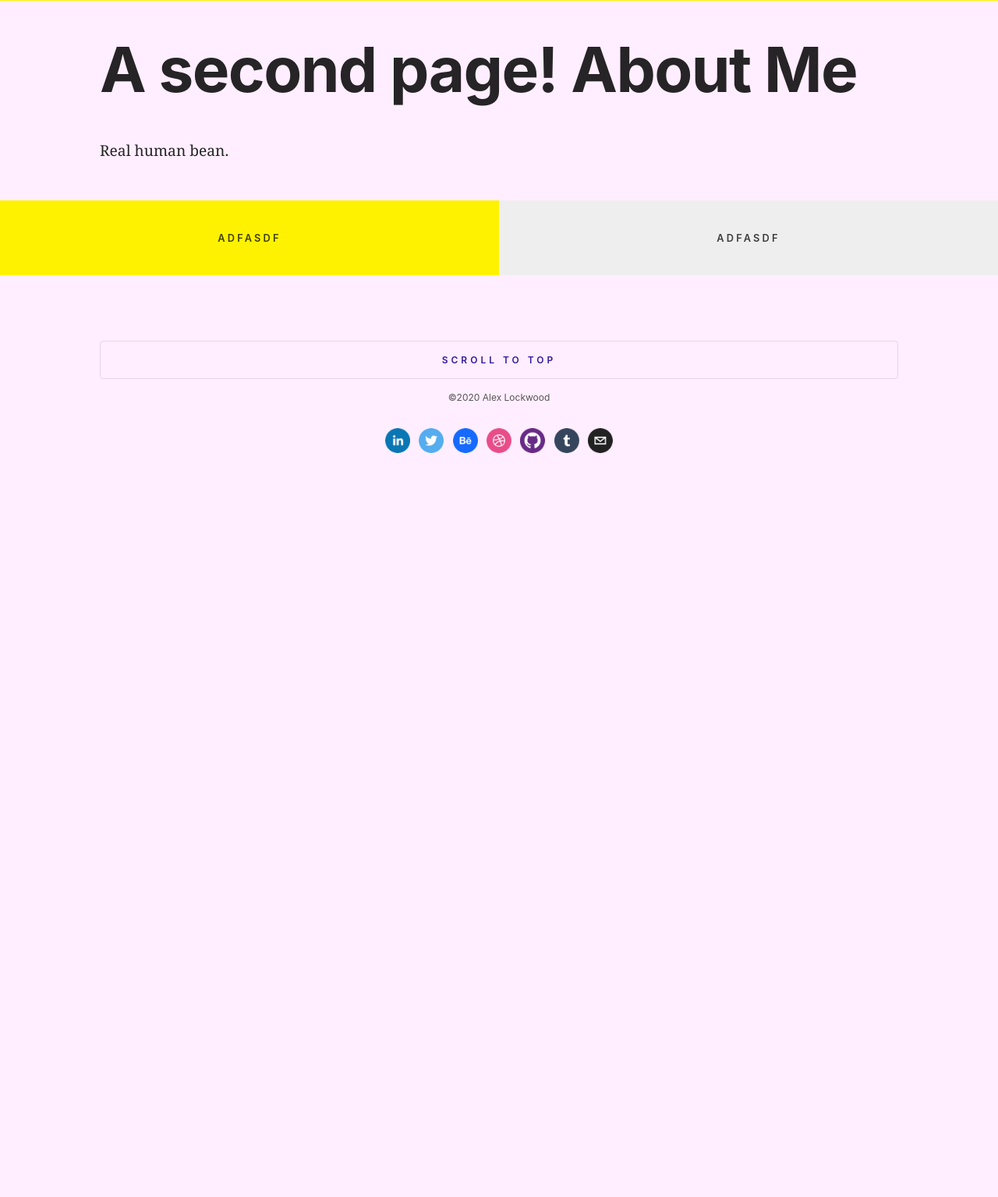
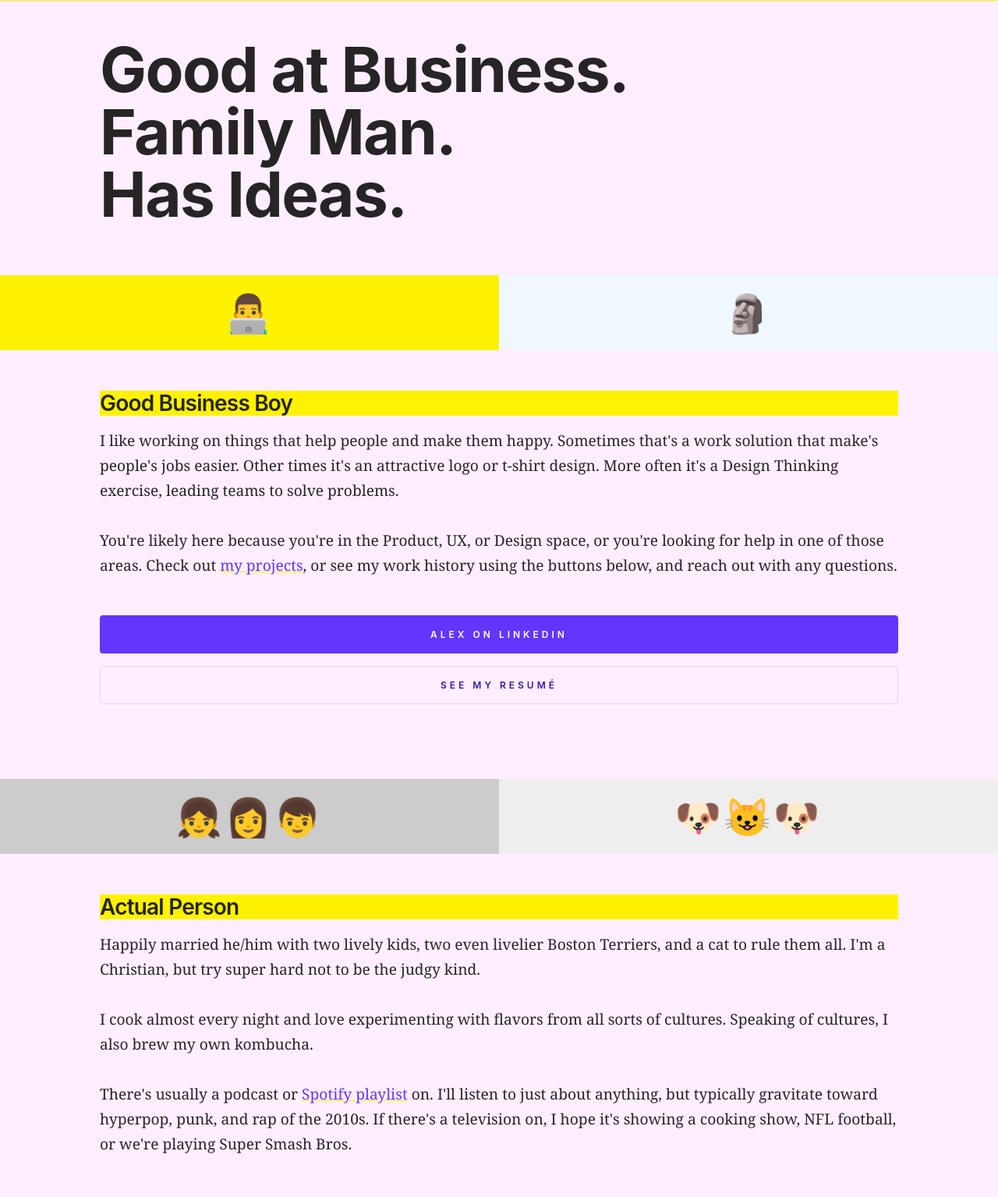
Before and after one commit to 71dpi/alex, a PHP site: page /about.html in a window 1280 px wide. Shown: the part 385-1920 px from the top of the page at 78% size. Before the commit the page ends 966 px from the top, so only its background shows below. Run offline with PHP 8.4, Linux system fonts and the light colour scheme.

Commit message:
About page goin up

```diff
--- a/about.html
+++ b/about.html
@@ -35,11 +35,55 @@
 <!--hide back button
   <div class="back"><a href="javascript:history.back()">&#10229; Go Back</a></div>
 -->
-<h1>A second page! About Me</h1>
-<p>Real human bean.</p>
-<div class="tile"><span class="tile-text">adfasdf</span></div>
-<div class="tile tile2"><span class="tile-text">adfasdf</span></div>
-
+<h1>Good at Business.<br>Family Man.<br>Has Ideas.</h1>
+<div class="tile"><span class="tile-emoji">👨‍💻</span></div>
+<div class="tile tile2">
+    <span class="tile-emoji" style="background: aliceblue;">🗿</span></div>
+&nbsp;
+<h2>Good Business Boy</h2>
+<p>I like working on things that help people and make them happy. Sometimes that's a work solution that make's people's jobs easier. Other times it's an attractive logo or t-shirt design. More often it's a Design Thinking exercise, leading teams to solve
+    problems.
+</p>
+<p>You're likely here because you're in the Product, UX, or Design space, or you're looking for help in one of those areas. Check out <a href="projects.html " title="Alex Lockwood 's Project Portfolio">my projects</a>, or see my work history using the buttons
+    below, and reach out with any questions.</p>
+<span class="center"><button class="big-button" type="button" onclick="window.location.href='http://www.linkedin.com/in/alexlockwood '" title="Alex Lockwood on LinkedIn">Alex on LinkedIn</button></span>
+<button type="button" class="scroll-to-top" onclick="window.open('lockwood_resume_20.pdf ')" title="Alex's Resumé in PDF format ">See my Resumé</button>
+<p>&nbsp;</p>
+<div class="tile "><span class="tile-emoji" style="background: #ccc;">👧👩👦</span></div>
+<div class="tile tile2 "><span class="tile-emoji ">🐶😺🐶</span></div>
+&nbsp;
+<h2>Actual Person</h2>
+<p>Happily married he/him with two lively kids, two even livelier Boston Terriers, and a cat to rule them all. I'm a Christian, but try super hard not to be the judgy kind.
+</p>
+<p>I cook almost every night and love experimenting with flavors from all sorts of cultures. Speaking of cultures, I also brew my own kombucha.
+</p>
+<p>There's usually a podcast or <a href="https://open.spotify.com/user/129808580?si=NUYznv5iQPqSngTZGo_QXw " ref="external, Spotify " target="_blank ">Spotify playlist</a> on. I'll listen to just about anything, but typically gravitate toward hyperpop, punk,
+    and rap of the 2010s. If there's a television on, I hope it's showing a cooking show, NFL football, or we're playing Super Smash Bros.
+</p>
+<p>&nbsp;</p>
+<div class="tile "><span class="tile-emoji ">👁</span></div>
+<div class="tile tile2 " style="background: blueviolet; "><span class="tile-emoji ">🤔</span></div>
+&nbsp;
+<h2>Always Exploring</h2>
+<p>Work and life keep me plenty busy, but recharging often looks like trying something new and creative. Here are a few things I've messed around with to stay sharp and work through some ideas:
+</p>
+<ul>
+    <li><a href="https://triiiangleproject.tumblr.com/ " target="_blank " ref="external, tumblr ">Triiiangles</a></li>
+    <li>Building a Playlist</li>
+    <!-- <li><a href=" " target="_blank " ref=" ">Building a Playlist</a></li> -->
+    <li><a href="https://www.behance.net/gallery/23416859/Refinishing-Cinemagraphs " target="_blank " ref="external, behance ">Woodworking and Cinemagraphs</a></li>
+    <li><a href="https://71dpi.tumblr.com/tagged/MissingPOTUS. " target="_blank " ref="external, tumblr ">Presidential Glitch Art</a></li>
+    <li><a href="https://dribbble.com/71dpi/projects/856274-Aviation-Design-System-Exploration" target="_blank " ref="external, dribbble ">Daily UI: Design System</a></li>
+    <li>Making Video Games</li>
+    <!-- <li><a href=" " target="_blank " ref=" ">Making Video Games</a></li> -->
+    <li>Album Art:
+        <a href="https://www.behance.net/gallery/6260145/Album-Art-I " target="_blank " ref="external, behance ">&nbsp;⓵</a>
+        <a href="https://www.behance.net/gallery/12240591/Album-Art-II " target="_blank " ref="external, behance ">&nbsp;⓶</a>
+        <a href="https://www.behance.net/gallery/40352505/Album-Art-III " target="_blank " ref="external, behance ">&nbsp;⓷</a>
+    </li>
+    <li><a href="https://dribbble.com/71dpi/projects/400282-Daily-UI" target="_blank " ref="external, dribbble ">Daily UI: Fun</a></li>
+    <li><a href="index.html" target="_blank ">Building this Website</a></li>
+</ul>
 <div id="footer-template">
     <!--Pulls in footer.html content-->
 </div>
--- a/style.css
+++ b/style.css
@@ -325,6 +325,18 @@ a:hover {
     text-align: center;
 }
 
+.tile-emoji {
+    color: rgba(0, 0, 0, 1);
+    font-weight: 600;
+    font-size: 3rem;
+    letter-spacing: .2rem;
+    display: flex;
+    justify-content: center;
+    align-items: center;
+    height: 6rem;
+    text-align: center;
+}
+
 .pic-tile {
     margin: 0;
 }
@@ -354,7 +366,7 @@ a:hover {
 button.big-button {
     color: #fff;
     background-color: #6236ff;
-    padding: 1rem 4rem;
+    padding: 1rem 3rem;
     margin: 1rem 10%;
     border: none;
     border-radius: .25rem;
@@ -421,7 +433,7 @@ a.no-style {
 button.scroll-to-top {
     color: #3617a8;
     background-color: transparent;
-    padding: 1rem 4rem;
+    padding: 1rem 3rem;
     margin: 0 10% 1rem;
     font-weight: 600;
     border-radius: .25rem;
```
Also changed, not shown: 1 other file.
